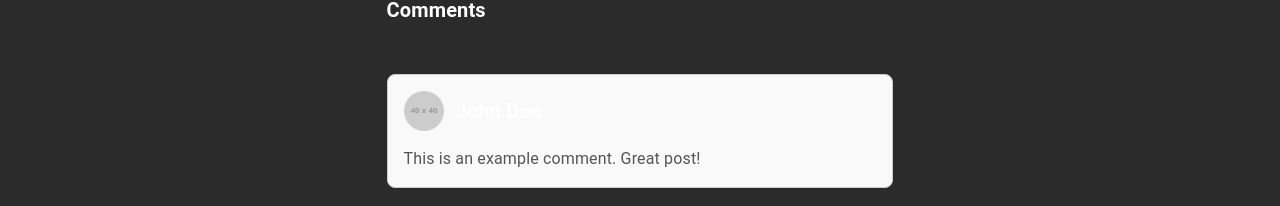
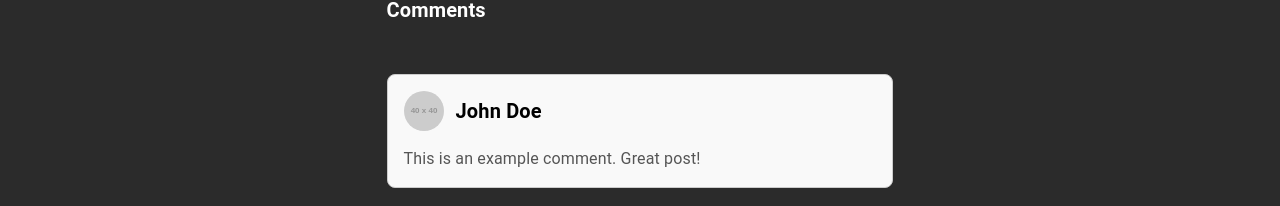
Before and after one commit to Ex-Chelas/Troca-Tintas, a React (Vite) app in the folder code/: page /colourPicker in a window 1280 px wide. Shown: the part 594-800 px from the top of the page. Built offline with nearby package versions, Linux system fonts and the light colour scheme.

Commit message:
Fixed names

```diff
--- a/code/src/components/CommentCard.tsx
+++ b/code/src/components/CommentCard.tsx
@@ -17,6 +17,7 @@ export default function CommentCard({username, profilePic, comment}: CommentCard
                 marginTop: 2,
                 backgroundColor: "#f9f9f9",
                 display: "flex",
+                color: "black",
                 flexDirection: "column",
                 maxWidth: "600px", // Adjust as needed
             }}
```
